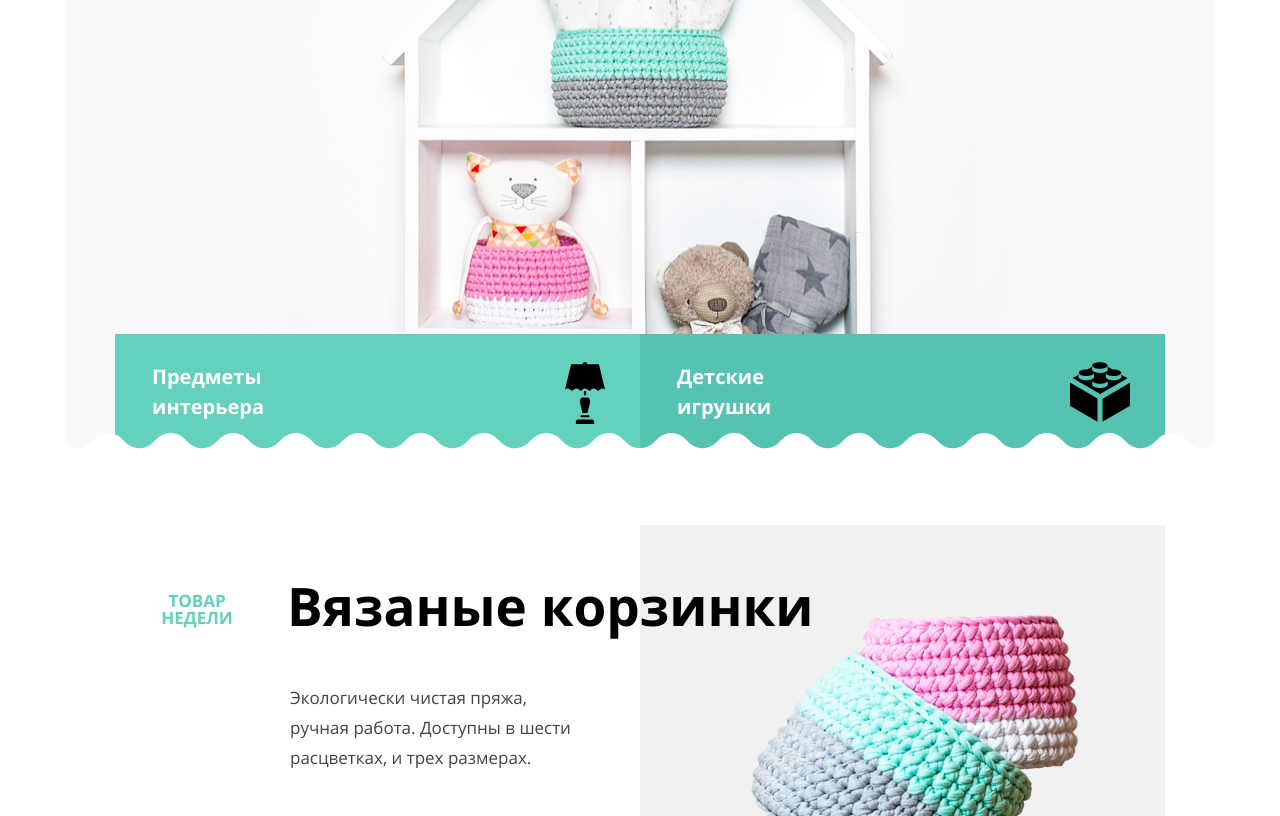
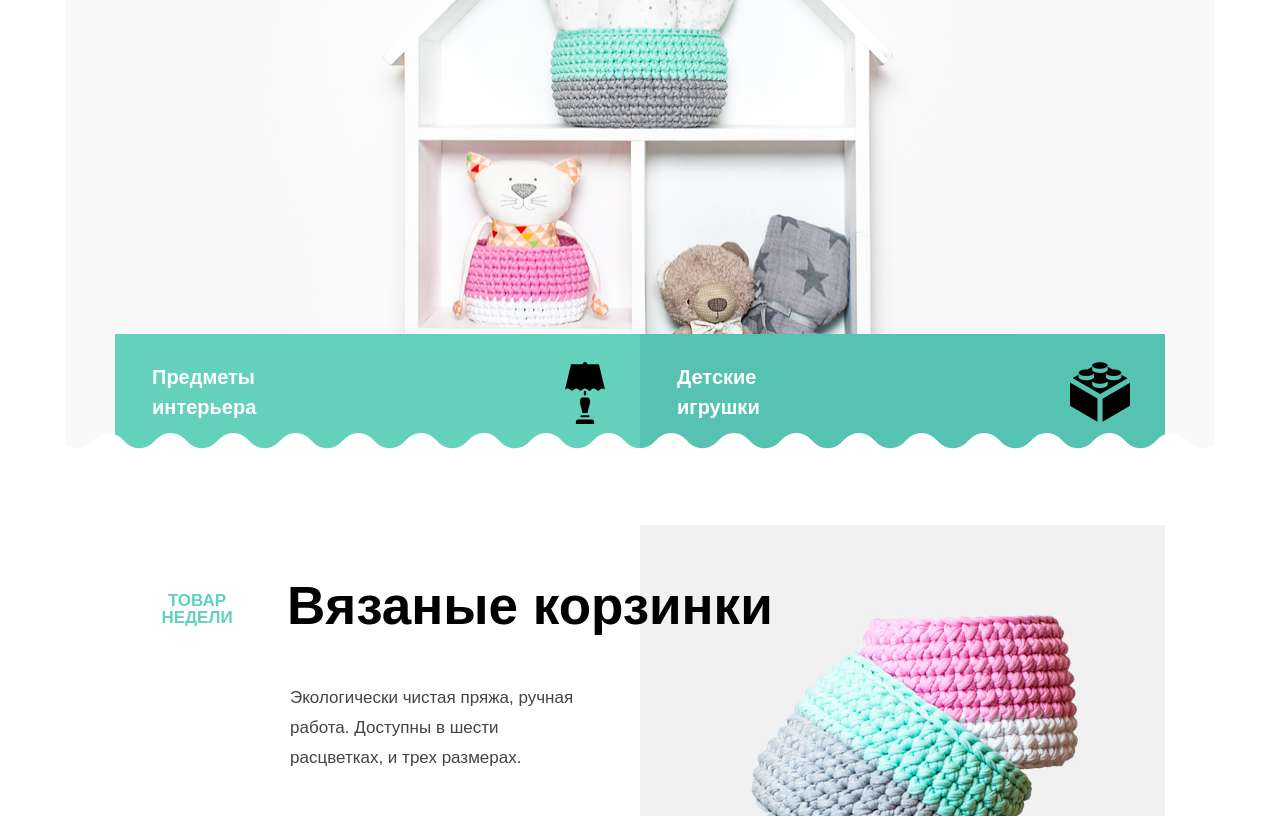
Before and after one commit to Rinnelis/974729-mishka-18, a website: page source/index.html in a window 1280 px wide. Shown: the part 381-1197 px from the top of the page. Drawn offline with nearby package versions, Linux system fonts and the light colour scheme; files that its build step writes are made by us from their sources.

Commit message:
module6-task2

```diff
--- a/source/less/fonts.less
+++ b/source/less/fonts.less
@@ -1,5 +1,5 @@
 @font-face {
-  font-family: "PT Sans";
+  font-family: "Open Sans";
   src: url("../fonts/opensans.woff2") format("woff2"),
         url("../fonts/opensans.woff") format("woff");
   font-weight: normal;
@@ -7,7 +7,7 @@
 }
 
 @font-face {
-  font-family: "PT Sans";
+  font-family: "Open Sans";
   src: url("../fonts/opensansbold.woff2") format("woff2"),
         url("../fonts/opensansbold.woff") format("woff");
   font-weight: bold;
```
